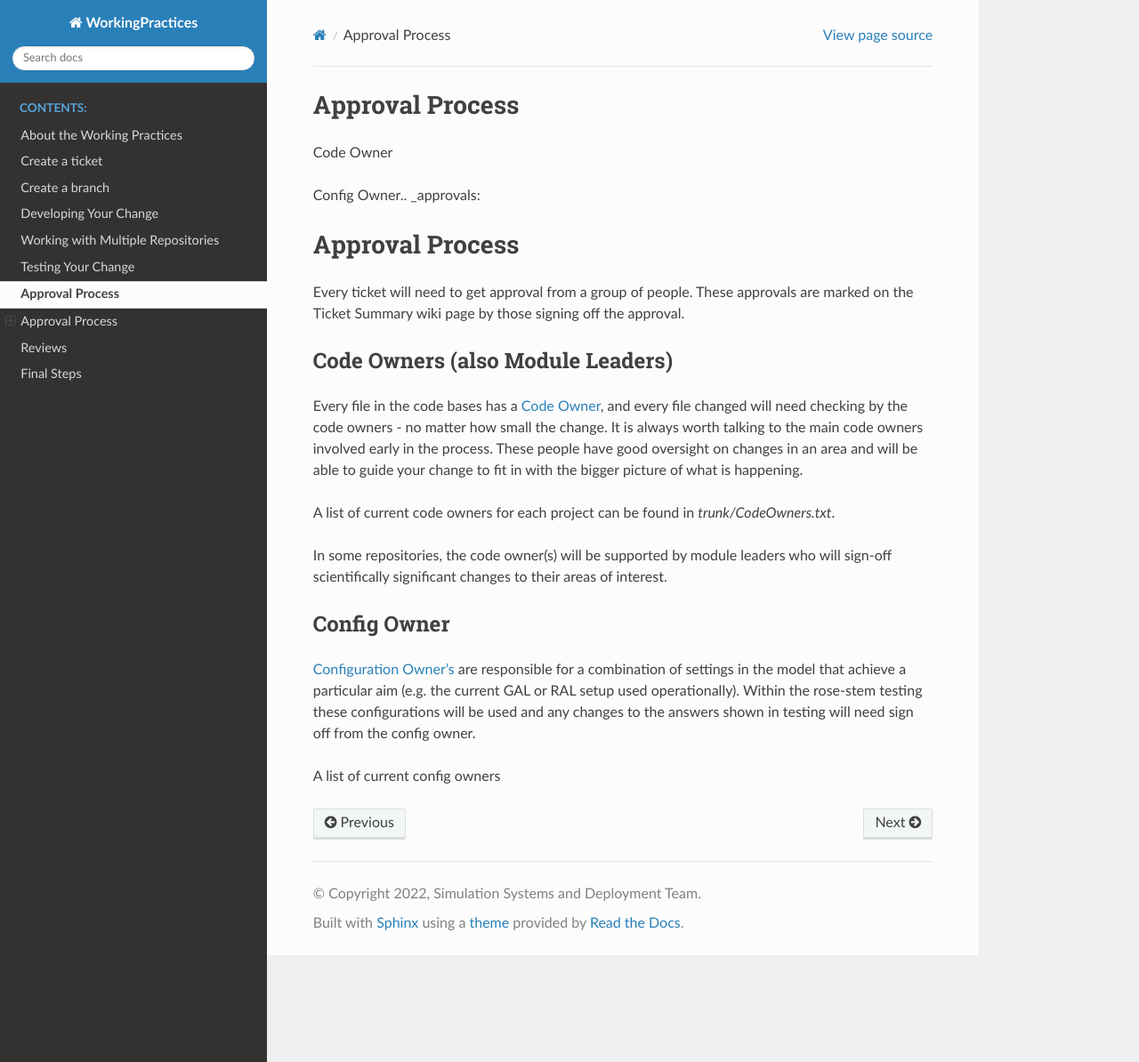
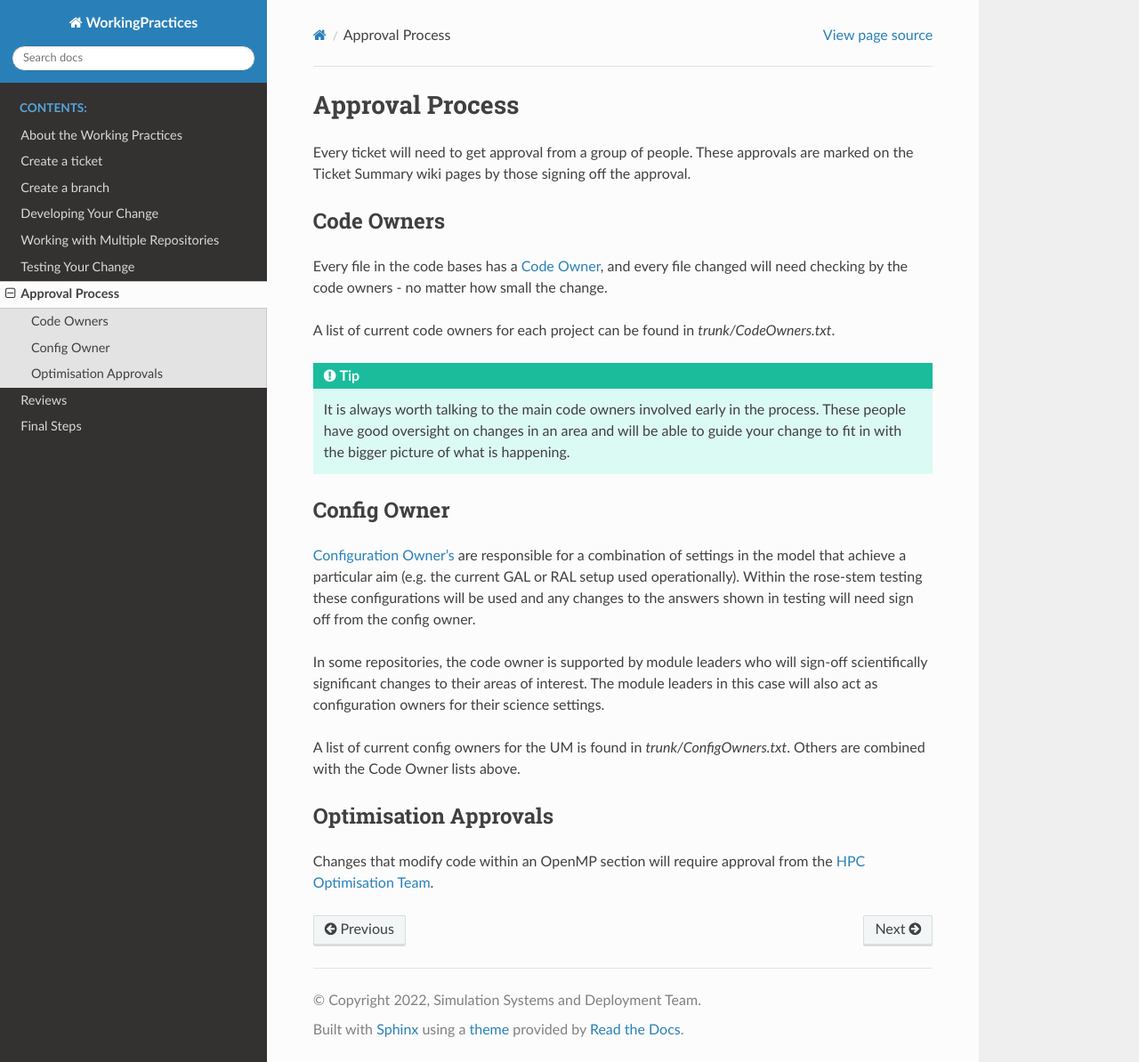
Before and after one commit to MetOffice/simulation-systems, a Sphinx documentation site: the page built from source/WorkingPractices/approvals.rst, in a window 1280 px wide and 1194 px high. Shown: the whole window at 89% size. Built offline with Sphinx 7.4.7 and the Read the Docs theme 2.0.0, drawn with Linux system fonts in a browser that asks for light colours.

Commit message:
further changes to approvals page

```diff
--- a/source/WorkingPractices/approvals.rst
+++ b/source/WorkingPractices/approvals.rst
@@ -2,29 +2,23 @@
 
 Approval Process
 ================
+Every ticket will need to get approval from a group of people. These approvals
+are marked on the Ticket Summary wiki pages by those signing off the approval.
 
-Code Owner
-
-Config Owner.. _approvals:
-
-Approval Process
-================
-Every ticket will need to get approval from a group of people. These approvals
-are marked on the Ticket Summary wiki page by those signing off the approval.
-
-Code Owners (also Module Leaders)
----------------------------------
+Code Owners
+-----------
 Every file in the code bases has a :ref:`code_owner`, and every file changed
 will need checking by the code owners - no matter how small the change.
-It is always worth talking to the main code owners involved early in the process.
-These people have good oversight on changes in an area and will be
-able to guide your change to fit in with the bigger picture of what is happening.
 
 A list of current code owners for each project can be found in
 `trunk/CodeOwners.txt`.
 
-In some repositories, the code owner(s) will be supported by module leaders who
-will sign-off scientifically significant changes to their areas of interest.
+.. Tip::
+
+    It is always worth talking to the main code owners involved early in the
+    process. These people have good oversight on changes in an area and will be
+    able to guide your change to fit in with the bigger picture of what is
+    happening.
 
 Config Owner
 ------------
@@ -34,4 +28,15 @@ setup used operationally). Within the rose-stem testing these configurations
 will be used and any changes to the answers shown in testing will need sign off
 from the config owner.
 
-A list of current config owners
+In some repositories, the code owner is supported by module leaders who
+will sign-off scientifically significant changes to their areas of interest. The
+module leaders in this case will also act as configuration owners for their
+science settings.
+
+A list of current config owners for the UM is found in `trunk/ConfigOwners.txt`.
+Others are combined with the Code Owner lists above.
+
+Optimisation Approvals
+----------------------
+Changes that modify code within an OpenMP section will require approval from the
+:ref:`hpc_opt_team`.
```
